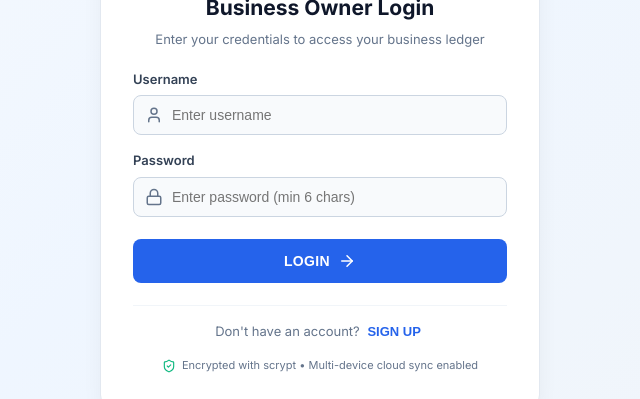
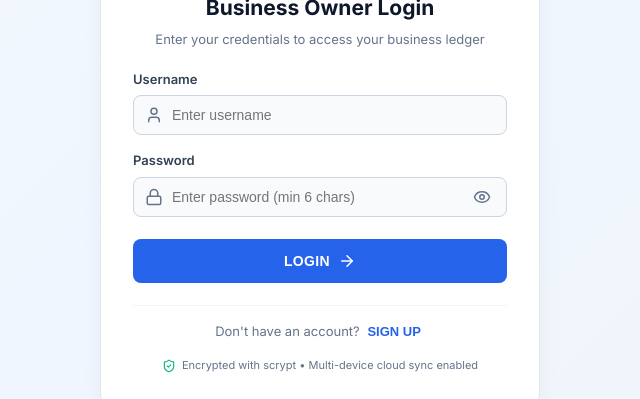
Before and after one commit to zippytechsystems/Saree-Business-management-and-Accountant-App, a React (Vite) app: page / in a window 1280 px wide. Shown: the part 361-760 px from the top of the page, without its empty margins (320-960 px from the left). Built offline with nearby package versions, Linux system fonts and the light colour scheme; no server answers.

Commit message:
feat(security): enforce one-time-code and interaction-unlock to stop browser credential autofill

```diff
--- a/src/screens/AuthScreen.jsx
+++ b/src/screens/AuthScreen.jsx
@@ -1,4 +1,4 @@
-import React, { useState } from 'react';
+import React, { useState, useEffect } from 'react';
 import {
   Store,
   Lock,
@@ -9,6 +9,8 @@ import {
   PiggyBank,
   BookX,
   Sparkles,
+  Eye,
+  EyeOff,
 } from 'lucide-react';
 
 export default function AuthScreen({ onAuthSuccess }) {
@@ -16,8 +18,50 @@ export default function AuthScreen({ onAuthSuccess }) {
   const [username, setUsername] = useState('');
   const [password, setPassword] = useState('');
   const [confirmPassword, setConfirmPassword] = useState('');
+  const [showPassword, setShowPassword] = useState(false);
   const [loading, setLoading] = useState(false);
   const [error, setError] = useState(null);
+  const [unlocked, setUnlocked] = useState(false);
+
+  // Aggressively prevent browser autofill on page load so credentials are NEVER exposed to others
+  useEffect(() => {
+    setUsername('');
+    setPassword('');
+    setConfirmPassword('');
+
+    const clearNativeInputs = () => {
+      if (!unlocked) {
+        const u = document.getElementById('secret_shop_user_field');
+        const p = document.getElementById('secret_shop_pass_field');
+        const cp = document.getElementById('secret_shop_confirm_pass_field');
+        if (u && u.value) {
+          u.value = '';
+          setUsername('');
+        }
+        if (p && p.value) {
+          p.value = '';
+          setPassword('');
+        }
+        if (cp && cp.value) {
+          cp.value = '';
+          setConfirmPassword('');
+        }
+      }
+    };
+
+    clearNativeInputs();
+    const t1 = setTimeout(clearNativeInputs, 50);
+    const t2 = setTimeout(clearNativeInputs, 150);
+    const t3 = setTimeout(clearNativeInputs, 350);
+    const t4 = setTimeout(clearNativeInputs, 700);
+
+    return () => {
+      clearTimeout(t1);
+      clearTimeout(t2);
+      clearTimeout(t3);
+      clearTimeout(t4);
+    };
+  }, [isSignUp, unlocked]);
 
   const handleSubmit = async (e) => {
     e.preventDefault();
@@ -140,16 +184,52 @@ export default function AuthScreen({ onAuthSuccess }) {
           </div>
         )}
 
-        <form onSubmit={handleSubmit} style={styles.form}>
+        <form
+          onSubmit={handleSubmit}
+          style={styles.form}
+          autoComplete="off"
+          autoCorrect="off"
+          autoCapitalize="none"
+          spellCheck="false"
+          data-lpignore="true"
+          data-form-type="other"
+        >
+          {/* Decoy hidden fields to absorb browser autofill */}
+          <input
+            type="text"
+            name="prevent_browser_autofill_user"
+            tabIndex={-1}
+            autoComplete="off"
+            style={{ position: 'absolute', top: -9999, left: -9999, opacity: 0, height: 0, width: 0 }}
+          />
+          <input
+            type="password"
+            name="prevent_browser_autofill_pass"
+            tabIndex={-1}
+            autoComplete="new-password"
+            style={{ position: 'absolute', top: -9999, left: -9999, opacity: 0, height: 0, width: 0 }}
+          />
+
           <div style={styles.inputGroup}>
             <label style={styles.label}>Username</label>
             <div style={styles.inputWrapper}>
               <User size={18} color="#64748b" style={styles.inputIcon} />
               <input
                 type="text"
-                autoComplete="username"
+                name="secret_shop_user_field"
+                id="secret_shop_user_field"
+                autoComplete="one-time-code"
+                data-lpignore="true"
+                data-form-type="other"
+                readOnly={!unlocked}
+                onFocus={() => setUnlocked(true)}
+                onClick={() => setUnlocked(true)}
+                onTouchStart={() => setUnlocked(true)}
                 value={username}
-                onChange={(e) => setUsername(e.target.value)}
+                onChange={(e) => {
+                  setUnlocked(true);
+                  setUsername(e.target.value);
+                }}
                 placeholder="Enter username"
                 style={styles.input}
                 disabled={loading}
@@ -163,15 +243,35 @@ export default function AuthScreen({ onAuthSuccess }) {
             <div style={styles.inputWrapper}>
               <Lock size={18} color="#64748b" style={styles.inputIcon} />
               <input
-                type="password"
-                autoComplete={isSignUp ? 'new-password' : 'current-password'}
+                type={showPassword ? 'text' : 'password'}
+                name="secret_shop_pass_field"
+                id="secret_shop_pass_field"
+                autoComplete="one-time-code"
+                data-lpignore="true"
+                data-form-type="other"
+                readOnly={!unlocked}
+                onFocus={() => setUnlocked(true)}
+                onClick={() => setUnlocked(true)}
+                onTouchStart={() => setUnlocked(true)}
                 value={password}
-                onChange={(e) => setPassword(e.target.value)}
+                onChange={(e) => {
+                  setUnlocked(true);
+                  setPassword(e.target.value);
+                }}
                 placeholder="Enter password (min 6 chars)"
-                style={styles.input}
+                style={{ ...styles.input, paddingRight: '42px' }}
                 disabled={loading}
                 required
               />
+              <button
+                type="button"
+                onClick={() => setShowPassword(!showPassword)}
+                style={styles.eyeBtn}
+                title={showPassword ? 'Hide password' : 'Show password'}
+                tabIndex={-1}
+              >
+                {showPassword ? <EyeOff size={18} color="#64748b" /> : <Eye size={18} color="#64748b" />}
+              </button>
             </div>
           </div>
 
@@ -181,10 +281,21 @@ export default function AuthScreen({ onAuthSuccess }) {
               <div style={styles.inputWrapper}>
                 <Lock size={18} color="#64748b" style={styles.inputIcon} />
                 <input
-                  type="password"
-                  autoComplete="new-password"
+                  type={showPassword ? 'text' : 'password'}
+                  name="secret_shop_confirm_pass_field"
+                  id="secret_shop_confirm_pass_field"
+                  autoComplete="one-time-code"
+                  data-lpignore="true"
+                  data-form-type="other"
+                  readOnly={!unlocked}
+                  onFocus={() => setUnlocked(true)}
+                  onClick={() => setUnlocked(true)}
+                  onTouchStart={() => setUnlocked(true)}
                   value={confirmPassword}
-                  onChange={(e) => setConfirmPassword(e.target.value)}
+                  onChange={(e) => {
+                    setUnlocked(true);
+                    setConfirmPassword(e.target.value);
+                  }}
                   placeholder="Re-enter password"
                   style={styles.input}
                   disabled={loading}
@@ -292,6 +403,7 @@ const styles = {
     display: 'flex',
     flexDirection: 'column',
     gap: '16px',
+    position: 'relative',
   },
   inputGroup: {
     display: 'flex',
@@ -312,6 +424,17 @@ const styles = {
     position: 'absolute',
     left: '12px',
     pointerEvents: 'none',
+  },
+  eyeBtn: {
+    position: 'absolute',
+    right: '12px',
+    background: 'none',
+    border: 'none',
+    cursor: 'pointer',
+    display: 'flex',
+    alignItems: 'center',
+    justifyContent: 'center',
+    padding: '4px',
   },
   input: {
     width: '100%',
--- a/src/styles/index.css
+++ b/src/styles/index.css
@@ -1255,3 +1255,13 @@ button,
     padding: 36px 32px;
   }
 }
+
+/* Prevent Chrome / Safari yellow/blue autofill flash */
+input:-webkit-autofill,
+input:-webkit-autofill:hover,
+input:-webkit-autofill:focus,
+input:-webkit-autofill:active {
+  -webkit-box-shadow: 0 0 0 30px #f8fafc inset !important;
+  -webkit-text-fill-color: #0f172a !important;
+  transition: background-color 5000s ease-in-out 0s;
+}
```
